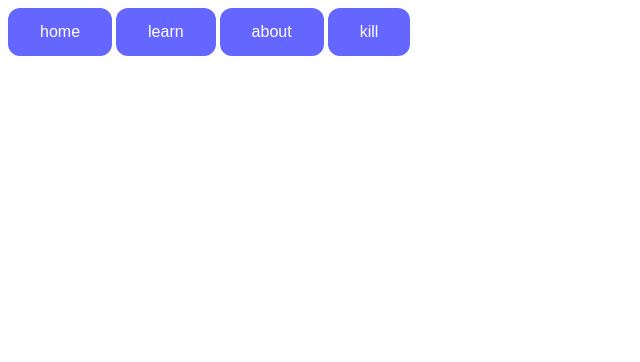
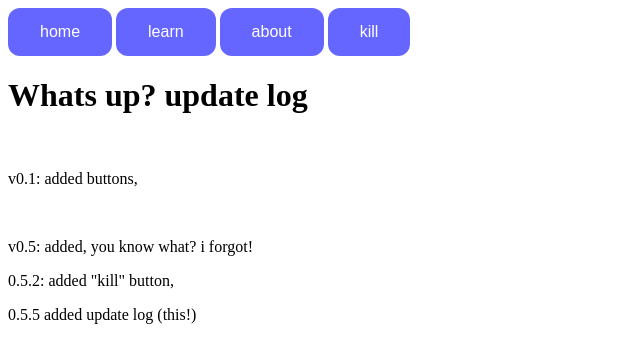
Before and after one commit to Grbldrbl/my-site, a plain HTML site: page index.html in a window 1280 px wide. Shown: the whole page, without its empty margins (0-640 px from the left). Drawn offline with Linux system fonts and the light colour scheme.

Commit message:
Update index.html

```diff
--- a/index.html
+++ b/index.html
@@ -4,3 +4,11 @@
 <link rel="stylesheet" href="global.css"></link>
 <title>grbldrbl's site</title>
 <span> <button type="button">home</button> <button type="button">learn</button> <button type="button">about</button> <button type="button">kill</button> </span>
+<br>
+<h1>Whats up? update log</h1>
+<br>
+<p>v0.1: added buttons,</p>
+<br>
+<p>v0.5: added, you know what? i forgot!</p>
+<p>0.5.2: added "kill" button,</p>
+<p>0.5.5 added update log (this!)</p>
```
